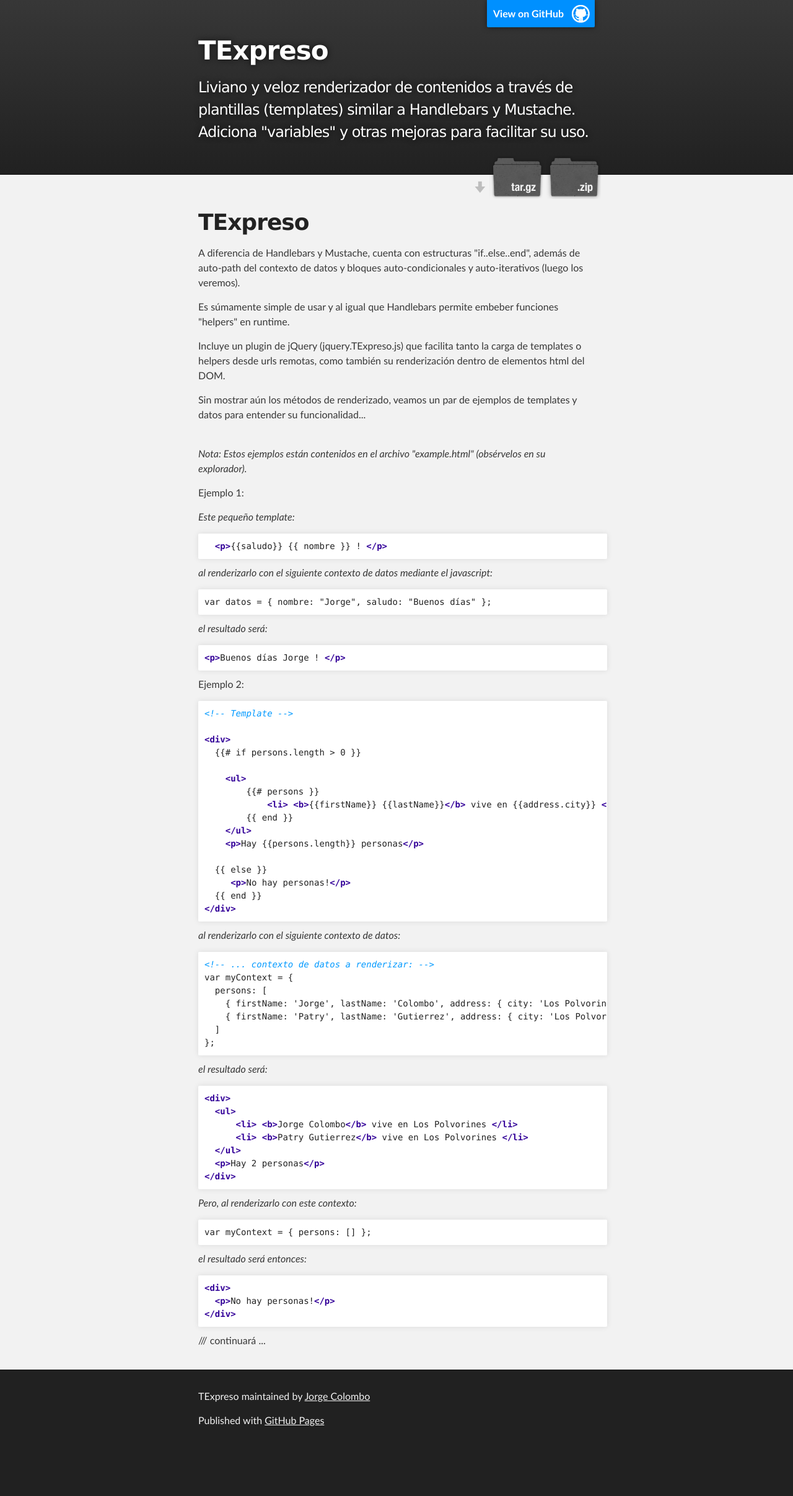
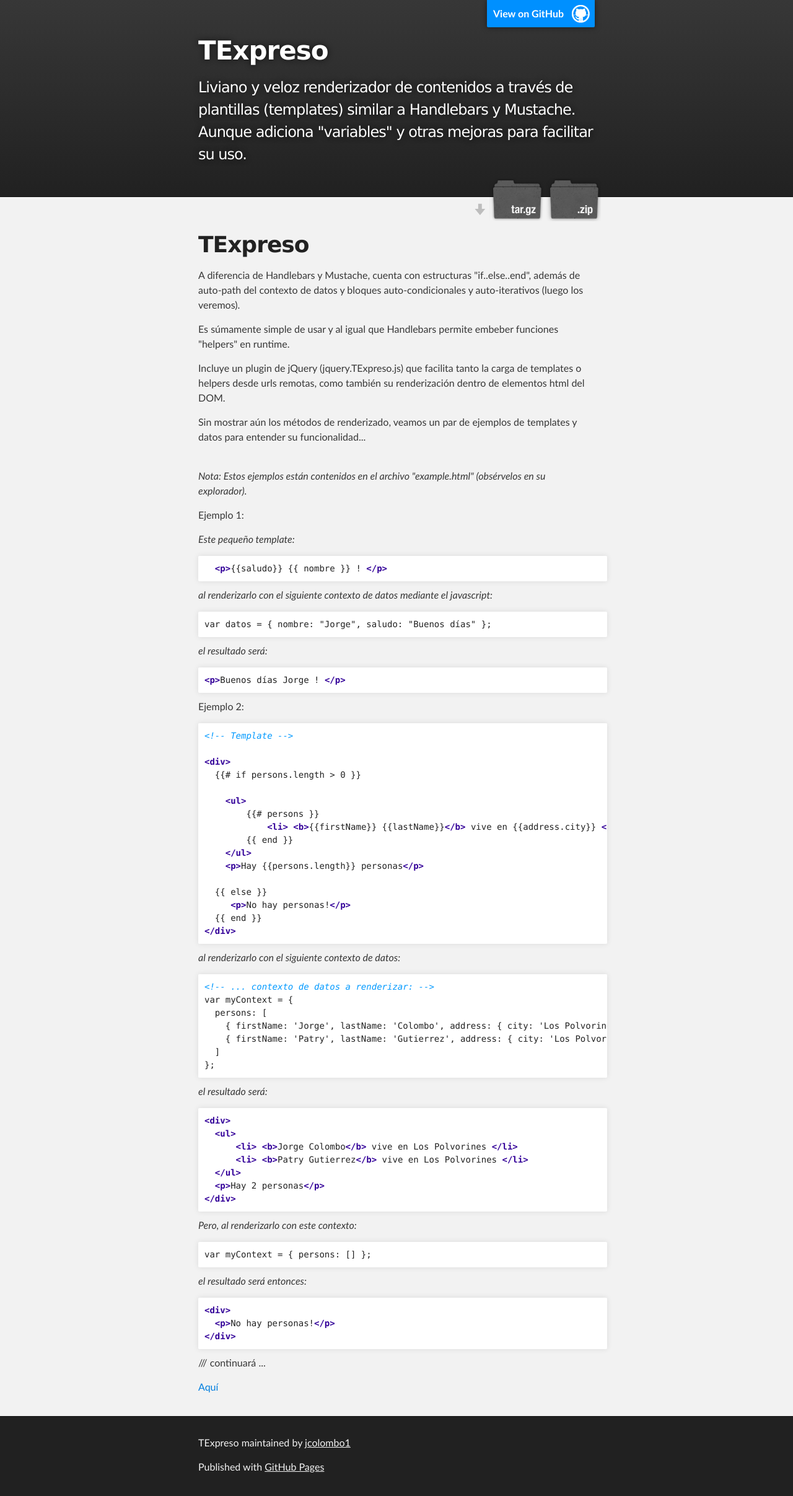
Before and after one commit to jcolombo1/TExpreso.js, a plain HTML site: page index.html in a window 1280 px wide. Shown: the whole page at 62% size. Before the commit the page ends 2339 px from the top, so only its background shows below. Drawn offline with Linux system fonts and the light colour scheme.

Commit message:
Create gh-pages branch via GitHub

```diff
--- a/index.html
+++ b/index.html
@@ -4,7 +4,7 @@
   <head>
     <meta charset='utf-8'>
     <meta http-equiv="X-UA-Compatible" content="chrome=1">
-    <meta name="description" content="TExpreso : Liviano y veloz renderizador de contenidos a través de plantillas (templates) similar a Handlebars y Mustache. Adiciona &quot;variables&quot; y otras mejoras para facilitar su uso.">
+    <meta name="description" content="TExpreso : Liviano y veloz renderizador de contenidos a través de plantillas (templates) similar a Handlebars y Mustache. Aunque adiciona &quot;variables&quot; y otras mejoras para facilitar su uso.">
 
     <link rel="stylesheet" type="text/css" media="screen" href="stylesheets/stylesheet.css">
 
@@ -19,7 +19,7 @@
           <a id="forkme_banner" href="https://github.com/jcolombo1/TExpreso.js">View on GitHub</a>
 
           <h1 id="project_title">TExpreso</h1>
-          <h2 id="project_tagline">Liviano y veloz renderizador de contenidos a través de plantillas (templates) similar a Handlebars y Mustache. Adiciona &quot;variables&quot; y otras mejoras para facilitar su uso.</h2>
+          <h2 id="project_tagline">Liviano y veloz renderizador de contenidos a través de plantillas (templates) similar a Handlebars y Mustache. Aunque adiciona &quot;variables&quot; y otras mejoras para facilitar su uso.</h2>
 
             <section id="downloads">
               <a class="zip_download_link" href="https://github.com/jcolombo1/TExpreso.js/zipball/master">Download this project as a .zip file</a>
@@ -116,13 +116,15 @@ var myContext = {
 </pre></div>
 
 <p>/// continuará ...</p>
+
+<p><a href="http://jcolombo1.github.io/TExpreso.js/README.md">Aquí</a></p>
       </section>
     </div>
 
     <!-- FOOTER  -->
     <div id="footer_wrap" class="outer">
       <footer class="inner">
-        <p class="copyright">TExpreso maintained by <a href="https://github.com/jcolombo1">Jorge Colombo</a></p>
+        <p class="copyright">TExpreso maintained by <a href="https://github.com/jcolombo1">jcolombo1</a></p>
         <p>Published with <a href="http://pages.github.com">GitHub Pages</a></p>
       </footer>
     </div>
```
Also changed, not shown: params.json (+1 -1 lines).
